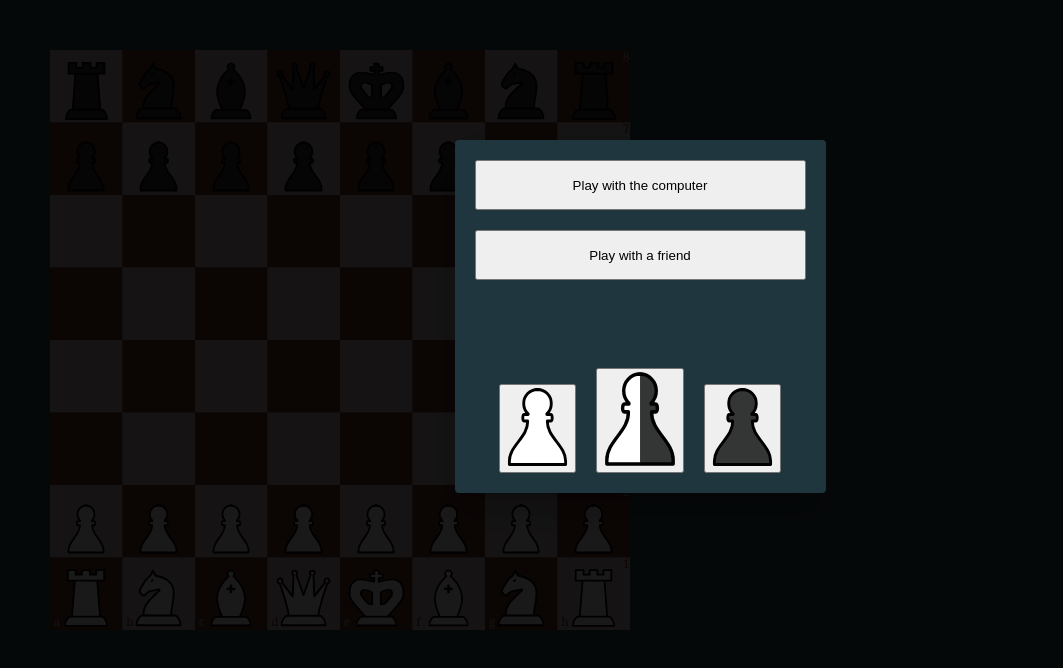
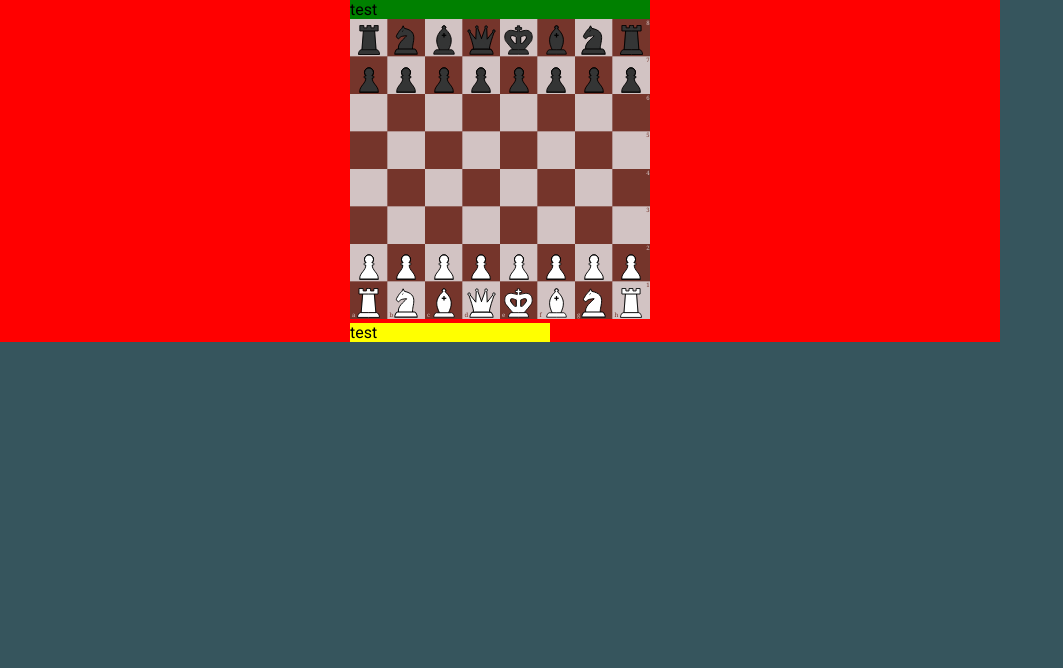
Before and after one commit to krihl4n/ChessUi, an Angular app: page /game2 in a window 1280 px wide. Shown: the top 668 px of the page, without its empty margins (0-1063 px from the left). Built offline with nearby package versions, Linux system fonts and the light colour scheme.

Commit message:
make board container relative

```diff
--- a/src/app/board2/board2.component.html
+++ b/src/app/board2/board2.component.html
@@ -1,3 +1,3 @@
-<div #boardcontainer id="boardcontainter" style="margin: 50px; position: absolute" draggable="false">
-    <canvas #canvas [width]="canvasSize" [height]="canvasSize" style="position:absolute;cursor: pointer" draggable="false"></canvas>
+<div #boardcontainer id="boardcontainter" style="position:relative"  draggable="false">
+    <canvas #canvas [width]="canvasSize" [height]="canvasSize" style="cursor: pointer" draggable="false"></canvas>
 </div>
--- a/src/app/board2/board2.component.ts
+++ b/src/app/board2/board2.component.ts
@@ -105,7 +105,7 @@ export class Board2Component implements OnInit {
       this.renderPieces()
     })
 
- //   this.testPieceMovement()
+    //this.testPieceMovement()
 
     this.canvas.nativeElement.addEventListener('mousedown', (e: MouseEvent) => {
       e.preventDefault()
@@ -115,11 +115,6 @@ export class Board2Component implements OnInit {
         this.dragHandler.notifyMouseDownEvent(this.getEventLocationOnBoard(e))
       }
     })
-
-    // window.addEventListener('mousedown', (e: MouseEvent) => {
-    //   e.preventDefault()
-    //   //this.markAndMoveHandler.notifyMouseDownEvent(this.getEventLocationOnBoard(e))
-    // })
 
     window.addEventListener('mouseup', (e: MouseEvent) => {
       this.dragHandler.notifyMouseUpEvent(this.getEventLocationOnBoard(e))
@@ -164,10 +159,10 @@ export class Board2Component implements OnInit {
 
   private testPieceMovement() {
     let from1 = "a2"
-    let to1 = "h2"
+    let to1 = "a4"
 
-    let from2 = "h8"
-    let to2 = "a1"
+    let from2 = "g8"
+    let to2 = "f6"
 
     setInterval(() => {
       this.pieceMoveHandler.movePiece(from1, to1)
--- a/src/app/board2/tools/board-setup.ts
+++ b/src/app/board2/tools/board-setup.ts
@@ -2,16 +2,16 @@ export class BoardSetup {
 
     boardSize: number
     fieldSize: number
-    constructor(public boardFlipped: boolean, private windowHeight: number) {
+    constructor(public boardFlipped: boolean, windowHeight: number) {
         this.updateFieldSize(windowHeight)
     }
 
-    windowHeightUpdated(windowHeight: number){
+    windowHeightUpdated(windowHeight: number) {
         this.updateFieldSize(windowHeight)
     }
 
     private updateFieldSize(windowHeight: number) {
-        this.fieldSize = (windowHeight-220)/8
-        this.boardSize = this.fieldSize * 8
+        this.boardSize = windowHeight - 500
+        this.fieldSize = this.boardSize / 8
     }
 }
--- a/src/app/game2/game2.component.css
+++ b/src/app/game2/game2.component.css
@@ -0,0 +1,16 @@
+.container {
+    width: 1000px;
+    background-color: red;
+    display: grid;
+    justify-content: center;
+}
+
+.left-box {
+    background-color: green;
+    /* width: 200px; */
+}
+
+.right-box {
+    background-color: yellow;
+    width: 200px;
+}
--- a/src/app/game2/game2.component.html
+++ b/src/app/game2/game2.component.html
@@ -1,7 +1,11 @@
 <div class="container">
-    <!-- <app-start-game-dialog></app-start-game-dialog> -->
-    <div class="row">
-        <div class="col-md-7">
-            <app-board-2></app-board-2>
-        </div>
+    <div class="left-box">
+        test
+    </div>
+    <div>
+        <app-board-2></app-board-2>
+    </div>
+    <div class="right-box">
+        test
+    </div>
 </div>
--- a/src/app/game2/game2.component.ts
+++ b/src/app/game2/game2.component.ts
@@ -12,7 +12,7 @@ export class Game2Component implements OnInit {
   constructor(private dialog: MatDialog) { }
 
   ngOnInit(): void {
-     this.openDialog()
+    // this.openDialog()
   }
 
   openDialog() {
```
